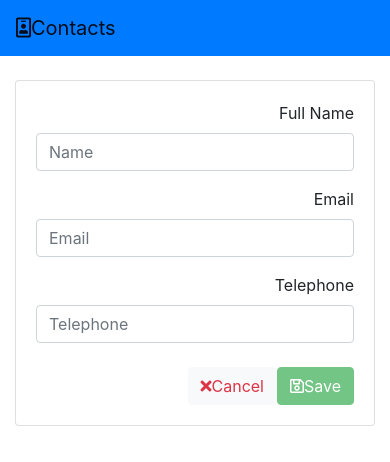
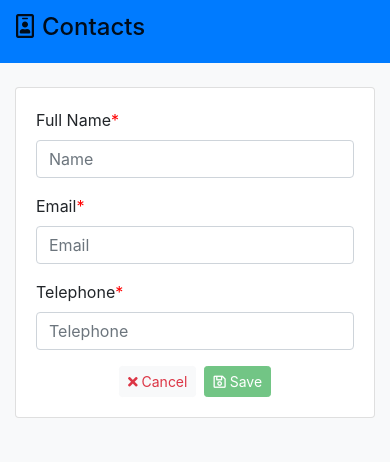
Before and after one commit to MyatThwinMaung/contact, an Angular app in the folder frontend/: page /contact/add in a window 390 px wide. Shown: the top 462 px of the page. Built offline with nearby package versions, Linux system fonts and the light colour scheme.

Commit message:
fixed design and added comment

```diff
--- a/frontend/src/app/app.component.html
+++ b/frontend/src/app/app.component.html
@@ -1,7 +1,7 @@
 <!-- navigation header with blue background color with black text -->
-<nav class="navbar navbar-expand-sm bg-primary navbar-light sticky-top">
+<nav class="navbar bg-primary navbar-light sticky-top">
 	<div class="navbar-brand">
-		<i class="far fa-id-badge mr-sm-2 "></i>Contacts
+		<h4><i class="far fa-id-badge mr-2"></i>Contacts</h4>
 	</div>
 </nav>
 <br>
--- a/frontend/src/app/contact/add-edit/add-edit.component.css
+++ b/frontend/src/app/contact/add-edit/add-edit.component.css
@@ -0,0 +1,4 @@
+/* show required field in label of inputs */
+.required label:after {
+  content:"*";color:red;
+}
--- a/frontend/src/app/contact/add-edit/add-edit.component.html
+++ b/frontend/src/app/contact/add-edit/add-edit.component.html
@@ -1,12 +1,11 @@
 <div class="container">
-
 	<div class="card">
 		<div class="card-body">
-			<form #f="ngForm" (ngSubmit)="saveContact()">
-
+			<form #contactForm="ngForm" (ngSubmit)="saveContact()">
+				<!-- input name block -->
 				<div class="form-group row required">
-					<label class="col-sm-2 text-right">Full Name</label>
-					<div class="col-sm-10">
+					<label class="col-md-2 text-md-right">Full Name</label>
+					<div class="col-md-10">
 						<input type="text" name="name" #name="ngModel" [(ngModel)]="contact.name" class="form-control"
 							placeholder="Name" required>
 						<div *ngIf="name.touched && name.invalid" class="alert alert-danger">
@@ -14,11 +13,10 @@
 						</div>
 					</div>
 				</div>
-
+				<!-- input email block -->
 				<div class="form-group row required mt-2">
-					<label class="col-sm-2 text-right">Email</label>
-					<div class="col-sm-10">
-
+					<label class="col-md-2 text-md-right">Email</label>
+					<div class="col-md-10">
 						<input type="email" name="email" #email="ngModel" [(ngModel)]="contact.email"
 							class="form-control {{hasSameError('email')? 'btn-danger':''}}" placeholder="Email" required email>
 						<div *ngIf="email.touched && email.invalid" class="alert alert-danger">
@@ -27,10 +25,10 @@
 						</div>
 					</div>
 				</div>
-
+				<!-- input telephone block -->
 				<div class="form-group row required mt-2">
-					<label class="col-sm-2 text-right">Telephone</label>
-					<div class="col-sm-10">
+					<label class="col-md-2 text-md-right">Telephone</label>
+					<div class="col-md-10">
 						<input type="text" name="phone" #phone="ngModel" [(ngModel)]="contact.phone"
 							class="form-control {{hasSameError('phone')? 'btn-danger':''}}" placeholder="Telephone" required
 							pattern="^\+?[0-9\uff10-\uff19]*">
@@ -40,17 +38,23 @@
 						</div>
 					</div>
 				</div>
-
-				<div class="mt-2 float-right">
+				<!-- calcel and save button -->
+				<div class="mt-2 float-right d-none d-md-block">
 					<button class="btn btn-light text-danger" type="button" (click)="cancel()"><i
-							class="fas fa-times mr-sm-2"></i>Cancel</button>
-					<button class="btn btn-success ml-sm-2" type="submit"
-						[disabled]="!f.form.valid || hasSameError('phone') || hasSameError('email')"><i
-							class="far fa-save mr-sm-2"></i>Save</button>
+							class="fas fa-times mr-md-2"></i>Cancel</button>
+					<button class="btn btn-success ml-2" type="submit"
+						[disabled]="!contactForm.form.valid || hasSameError('phone') || hasSameError('email')"><i
+							class="far fa-save mr-md-2"></i>Save</button>
 				</div>
-
+				<!-- responsive design for cancel and save button -->
+				<div class="mt-2 text-center d-md-none">
+					<button class="btn btn-sm btn-light text-danger" type="button" (click)="cancel()"><i
+							class="fas fa-times mr-1"></i>Cancel</button>
+					<button class="btn btn-sm btn-success ml-2" type="submit"
+						[disabled]="!contactForm.form.valid || hasSameError('phone') || hasSameError('email')"><i
+							class="far fa-save mr-1"></i>Save</button>
+				</div>
 			</form>
 		</div>
 	</div>
-
 </div>
--- a/frontend/src/app/contact/add-edit/add-edit.component.ts
+++ b/frontend/src/app/contact/add-edit/add-edit.component.ts
@@ -33,13 +33,13 @@ export class AddEditComponent implements OnInit {
   ngOnInit(): void {
     this.id = this.route.snapshot.params['contactId'];
     if (this.id) {
+      // get edit data by id
       this.contactService.find(this.id).subscribe((data: Contact) => {
         this.contact = data;
       }, error => {
         this.errorDialog("Error", error);
       });
     }
-
   }
 
   saveContact() {
@@ -61,7 +61,6 @@ export class AddEditComponent implements OnInit {
     }, error => {
       this.errorDialog("Error", error);
     })
-
   }
 
   createContact() {
@@ -81,9 +80,9 @@ export class AddEditComponent implements OnInit {
   }
 
   // checking input phone number or email already exists in contants
-  // dataType: phone or email
-  hasSameError(dataType) {
-    const sameIdx = this.contacts.findIndex(item => item[dataType] === this.contact[dataType]);
+  // dataName: phone or email
+  hasSameError(dataName) {
+    const sameIdx = this.contacts.findIndex(item => item[dataName] === this.contact[dataName]);
     return sameIdx > -1 && this.contact.id !== this.contacts[sameIdx].id;
   }
 
@@ -91,13 +90,9 @@ export class AddEditComponent implements OnInit {
     this.router.navigateByUrl('contact/list');
   }
 
+  // dialog to display error message
   errorDialog(errTitle, errInfo) {
-    const modalData = {
-      title: errTitle,
-      info: errInfo,
-      closeBtnName: "Ok"
-    };
-    this.bsModalRef = this.modalService.show(DialogComponent, Object.assign({}, { class: 'modal-dialog-centered', modalData }));
+    this.bsModalRef = this.modalService.show(DialogComponent, Object.assign({}, { class: 'modal-dialog-centered' }));
     this.bsModalRef.content.closeBtnName = "Ok";
     this.bsModalRef.content.title = errTitle;
     this.bsModalRef.content.info = errInfo;
--- a/frontend/src/app/contact/contact.service.ts
+++ b/frontend/src/app/contact/contact.service.ts
@@ -1,6 +1,5 @@
 import { Injectable } from '@angular/core';
 import { HttpClient, HttpHeaders } from '@angular/common/http';
-
 import { Observable, throwError } from 'rxjs';
 import { catchError } from 'rxjs/operators';
 
@@ -11,7 +10,7 @@ import { Contact } from './contact';
 })
 export class ContactService {
 
-  private apiURL = "http://localhost:3000";
+  private apiURL = "http://localhost:3000/";
 
   httpOptions = {
     headers: new HttpHeaders({
@@ -21,41 +20,60 @@ export class ContactService {
 
   constructor(private httpClient: HttpClient) { }
 
+  /**
+   * GET /contacts/
+   */
   getAll(): Observable<Contact[]> {
-    return this.httpClient.get<Contact[]>(this.apiURL + '/contacts/')
+    return this.httpClient.get<Contact[]>(this.apiURL + 'contacts/')
       .pipe(
         catchError(this.errorHandler)
       )
   }
 
+  /**
+   * POST /contacts/
+   * @param contact
+   */
   create(contact): Observable<Contact> {
-    return this.httpClient.post<Contact>(this.apiURL + '/contacts/', JSON.stringify(contact), this.httpOptions)
+    return this.httpClient.post<Contact>(this.apiURL + 'contacts/', JSON.stringify(contact), this.httpOptions)
       .pipe(
         catchError(this.errorHandler)
       )
   }
 
+  /**
+   * GET /contacts/{id}
+   * @param id
+   */
   find(id): Observable<Contact> {
-    return this.httpClient.get<Contact>(this.apiURL + '/contacts/' + id)
+    return this.httpClient.get<Contact>(this.apiURL + 'contacts/' + id)
       .pipe(
         catchError(this.errorHandler)
       )
   }
 
+  /**
+   * PUT /contacts/{id}
+   * @param id
+   * @param contact
+   */
   update(id, contact): Observable<Contact> {
-    return this.httpClient.put<Contact>(this.apiURL + '/contacts/' + id, JSON.stringify(contact), this.httpOptions)
+    return this.httpClient.put<Contact>(this.apiURL + 'contacts/' + id, JSON.stringify(contact), this.httpOptions)
       .pipe(
         catchError(this.errorHandler)
       )
   }
 
+  /**
+   * DELETE /contacts/{id}
+   * @param id
+   */
   delete(id) {
-    return this.httpClient.delete<Contact>(this.apiURL + '/contacts/' + id, this.httpOptions)
+    return this.httpClient.delete<Contact>(this.apiURL + 'contacts/' + id, this.httpOptions)
       .pipe(
         catchError(this.errorHandler)
       )
   }
-
 
   errorHandler(error) {
     let errorMessage = '';
--- a/frontend/src/app/contact/list/list.component.html
+++ b/frontend/src/app/contact/list/list.component.html
@@ -1,40 +1,46 @@
 <div class="container">
-
-	<div class="mb-4">
+	<div class="mb-5 mb-sm-4">
+		<!-- search box  -->
 		<input type="search" name="search" #search="ngModel" [(ngModel)]="searchText"
-			class="form-control col-sm-4 d-inline-block" placeholder="Search" (input)="searchContact()">
-		<a href="#" routerLink="/contact/add/" class="btn btn-success col-sm-2 d-inline-block float-right"><i
-				class="fas fa-plus mr-sm-2"></i>New
-			Contact</a>
+			class="form-control col-lg-4 col-sm-6 d-inline-block" placeholder="Search" (input)="searchContact()">
+		<!-- link to go create page -->
+		<button routerLink="/contact/add/" class="btn btn-success col-lg-2 col-sm-4 d-inline-block float-right"><i
+				class="fas fa-plus mr-2"></i>New
+			Contact</button>
 	</div>
-
+	<!-- table of contact list -->
 	<div *ngIf="contactData.length > 0;else noContact" class="bg-white">
 		<table class="table border table-hover table-responsive-sm">
 			<tbody>
-				<tr *ngFor="let contact of contactData">
-					<td class="text-break w-75">
-						{{ contact.name }}<br>
+				<tr class="row m-0" *ngFor="let contact of contactData">
+					<td class="text-break col-8">
+						<div class="h5">{{ contact.name }}</div>
 						{{ contact.phone }}<br>
-						{{ contact.email }}<br>
+						{{ contact.email }}
 					</td>
-					<td class="w-25">
-						<div class="float-right">
+					<td class="col-4">
+						<div class="float-right d-none d-md-block">
 							<!-- button to open the model of delete confirmation -->
 							<button type="button" class="btn btn-light text-danger" (click)="confirmDelete(contact)"><i
-									class="fas fa-trash-alt mr-sm-2"></i>Delete</button>
+									class="fas fa-trash-alt mr-md-2"></i>Delete</button>
 							<!-- button to edit the contact -->
-							<button type="button" (click)="editContact(contact.id)" class="btn btn-warning ml-sm-2"><i
-									class="far fa-edit mr-sm-2"></i>Edit</button>
+							<button type="button" class="btn btn-warning ml-md-2" (click)="editContact(contact.id)"><i
+									class="far fa-edit mr-md-2"></i>Edit</button>
+						</div>
+						<!-- responsive design for delete and edit button -->
+						<div class="float-right d-md-none">
+							<button type="button" class="btn btn-sm btn-light text-danger" (click)="confirmDelete(contact)"><i
+									class="fas fa-trash-alt mr-sm-1"></i>Delete</button>
+							<button type="button" class="btn btn-sm btn-warning ml-sm-2" (click)="editContact(contact.id)"><i
+									class="far fa-edit mr-sm-1"></i>Edit</button>
 						</div>
 					</td>
 				</tr>
 			</tbody>
 		</table>
 	</div>
-
+	<!-- show information when there is no contact -->
 	<ng-template #noContact>
-		<div class="bg-info text-light p-3"><i class="fas fa-info-circle mr-sm-2"></i>You have no contacts currently.
-		</div>
+		<div class="bg-info text-light p-3"><i class="fas fa-info-circle mr-sm-2"></i>You have no contacts currently.</div>
 	</ng-template>
-
 </div>
--- a/frontend/src/app/contact/list/list.component.ts
+++ b/frontend/src/app/contact/list/list.component.ts
@@ -14,9 +14,8 @@ import { Contact } from '../contact';
 export class ListComponent implements OnInit {
 
   contacts: Contact[] = [];
-  contactData: Contact[] = [];
+  contactData: Contact[] = []; // contacts to bind in table after searching
   searchText = '';
-  p = 1;
   bsModalRef: BsModalRef;
 
   constructor(
@@ -29,7 +28,6 @@ export class ListComponent implements OnInit {
     this.contactService.getAll().subscribe((data: any[]) => {
       this.contacts = data || [];
       this.searchContact();
-      console.log(this.contacts);
     }, error => {
       this.errorDialog("Error", error);
     })
@@ -39,20 +37,16 @@ export class ListComponent implements OnInit {
     this.contactService.delete(id).subscribe(res => {
       this.contacts = this.contacts.filter(contact => contact.id !== id);
       this.searchContact();
-      console.log('Post deleted successfully!');
-      console.log(this.contacts);
     }, error => {
       this.errorDialog("Error", error);
     })
   }
 
   editContact(id) {
-    console.log('Id', id);
     this.router.navigate(['contact/edit/', id]);
   }
 
   searchContact() {
-    console.log('search', this.searchText);
     if (this.searchText === '') {
       this.contactData = this.contacts;
       return;
@@ -63,17 +57,16 @@ export class ListComponent implements OnInit {
       contact.phone.toLowerCase().includes(smallSearchText) ||
       contact.email.toLowerCase().includes(smallSearchText)
     );
-    console.log(this.contactData);
   }
 
+  // dialog to confirm deletion
   confirmDelete(contact) {
     this.bsModalRef = this.modalService.show(DialogComponent, Object.assign({}, { class: 'modal-dialog-centered' }));
     this.bsModalRef.content.isConfirmModal = true;
-    this.bsModalRef.content.closeBtnName = "Close";
+    this.bsModalRef.content.closeBtnName = "Cancel";
     this.bsModalRef.content.title = "Delete Confirmation";
     this.bsModalRef.content.info = "Are you sure you want to delete " + contact.name + " ?";
     this.bsModalRef.content.event.subscribe(res => {
-      console.log('res', res);
       if (res === 200) {
         this.deleteContact(contact.id);
       }
@@ -82,6 +75,7 @@ export class ListComponent implements OnInit {
     });
   }
 
+  // dialog to display error message
   errorDialog(errTitle, errInfo) {
     this.bsModalRef = this.modalService.show(DialogComponent, Object.assign({}, { class: 'modal-dialog-centered' }));
     this.bsModalRef.content.closeBtnName = "Ok";
--- a/frontend/src/app/shared/dialog/dialog.component.html
+++ b/frontend/src/app/shared/dialog/dialog.component.html
@@ -1,6 +1,8 @@
 <!-- Modal Title -->
 <div class="modal-header">
-	<h4 class="modal-title">{{title}}</h4>
+	<h4 class="modal-title d-none d-md-block">{{title}}</h4>
+	<!-- responsive title -->
+	<h4 class="modal-sm-title d-md-none">{{title}}</h4>
 	<button type="button" class="close" (click)="onCancel()">&times;</button>
 </div>
 
@@ -9,6 +11,16 @@
 
 <!-- Modal Action -->
 <div class="modal-footer">
-	<button type="button" class="btn btn-danger" (click)="onConfirm()" *ngIf="isConfirmModal">Confirm</button>
-	<button type="button" class="btn btn-primary" (click)="onCancel()">{{closeBtnName}}</button>
+	<div class="d-none d-md-block">
+		<button type="button" class="btn btn-danger" (click)="onConfirm()" *ngIf="isConfirmModal">Confirm</button>
+		<button type="button" class="btn {{isConfirmModal? 'btn-light': 'btn-primary'}} ml-2"
+			(click)="onCancel()">{{closeBtnName}}</button>
+	</div>
+	<!-- responsive design for cancel and save button -->
+	<div class="d-md-none">
+		<button type="button" class="btn btn-sm btn-danger" (click)="onConfirm()"
+			*ngIf="isConfirmModal">Confirm</button>
+		<button type="button" class="btn btn-sm {{isConfirmModal? 'btn-light': 'btn-primary'}} ml-2"
+			(click)="onCancel()">{{closeBtnName}}</button>
+	</div>
 </div>
--- a/frontend/src/app/shared/dialog/dialog.component.ts
+++ b/frontend/src/app/shared/dialog/dialog.component.ts
@@ -23,6 +23,7 @@ export class DialogComponent implements OnInit {
     this.bsModalRef.hide();
   }
 
+  // reply 200 to delete contact if user clicks confirm button
   onConfirm() {
     this.event.emit(200);
     this.bsModalRef.hide();
--- a/frontend/src/index.html
+++ b/frontend/src/index.html
@@ -11,7 +11,7 @@
     integrity="sha384-lZN37f5QGtY3VHgisS14W3ExzMWZxybE1SJSEsQp9S+oqd12jhcu+A56Ebc1zFSJ" crossorigin="anonymous">
 </head>
 
-<body>
+<body class="bg-light">
   <app-root></app-root>
 </body>
 
--- a/frontend/src/styles.css
+++ b/frontend/src/styles.css
@@ -1,2 +1,7 @@
 /* You can add global styles to this file, and also import other style files */
 @import "~bootstrap/dist/css/bootstrap.css";
+
+/* break word for long text in ie */
+.text-break {
+	word-break: break-all
+}
```
Also changed, not shown: 1 other file (tests, documents, lock files or other folders).
